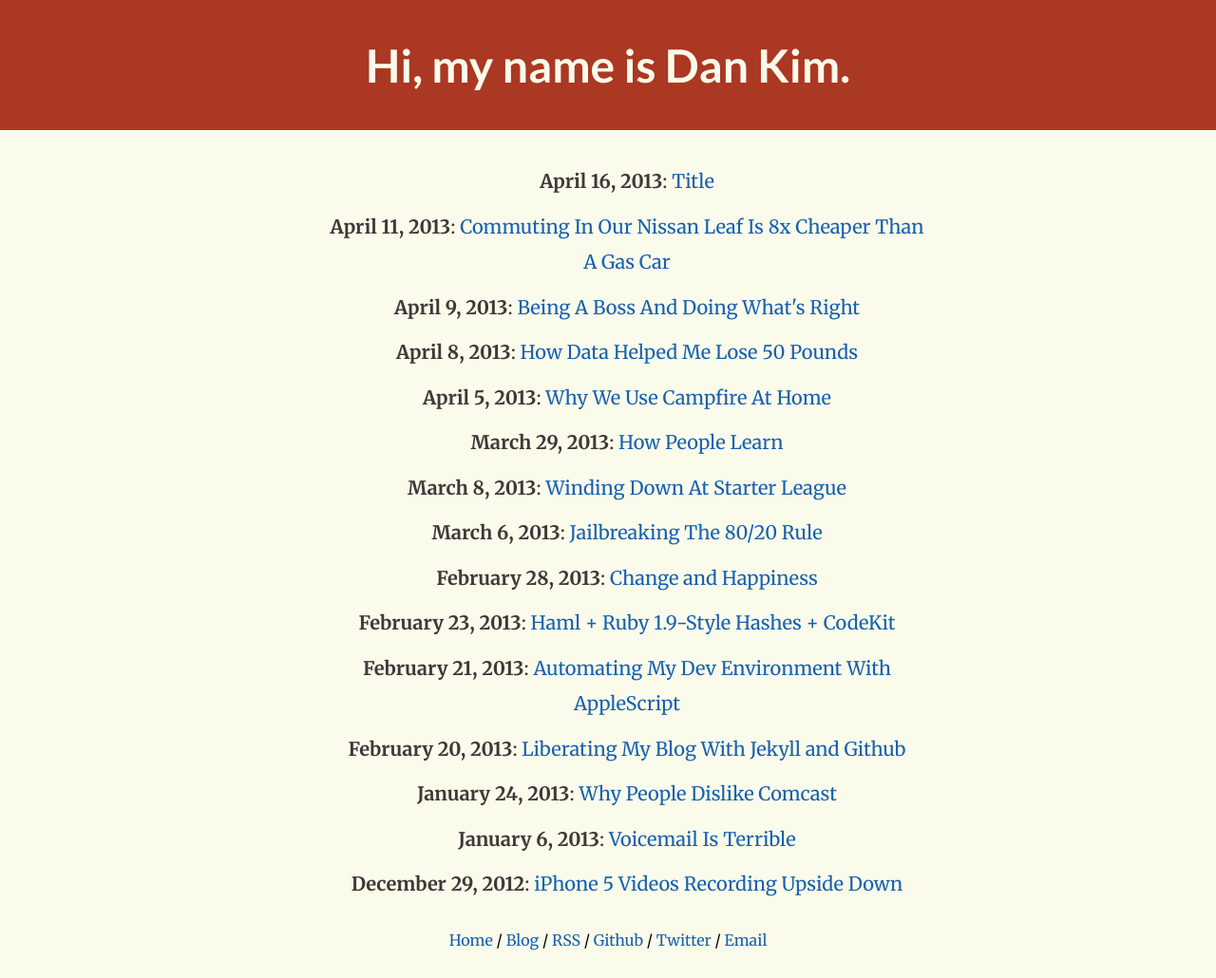
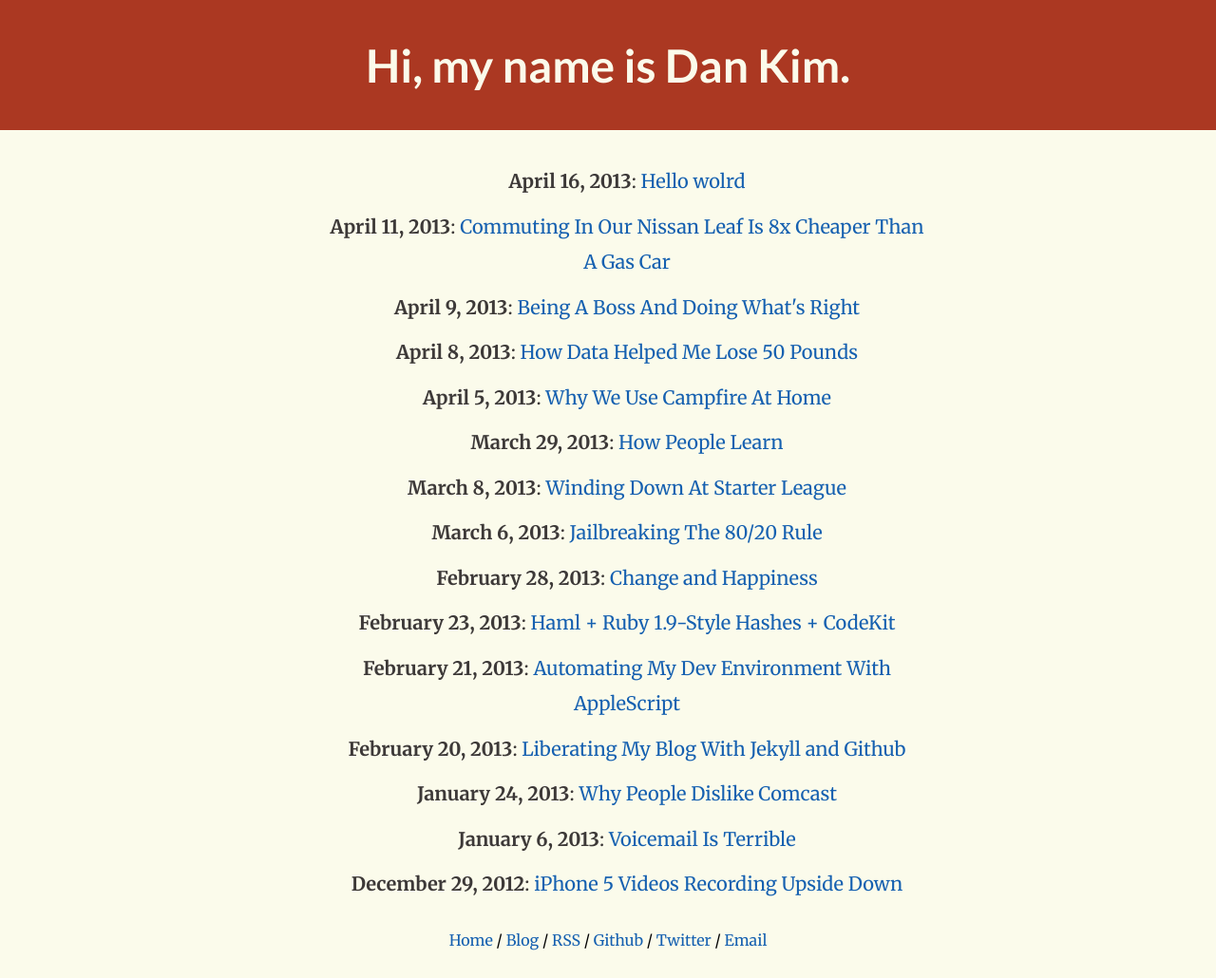
Before and after one commit to clarkhtse/blog, a Jekyll site: the page built from index.html, in a window 1280 px wide. Shown: the whole page at 95% size. Built offline with Jekyll 4.4.1, drawn with Linux system fonts in a browser that asks for light colours; Markdown is read by kramdown in place of the engine named in the settings.

Commit message:
Updated :_posts/2013-04-16-new.md

```diff
--- a/_posts/2013-04-16-new.md
+++ b/_posts/2013-04-16-new.md
@@ -1,6 +1,6 @@
 ---
 layout: post
-title: "Title"
+title: "Hello wolrd"
 date: 2013-04-16 13:45:32 +0000
 published: true
 tags:
```
